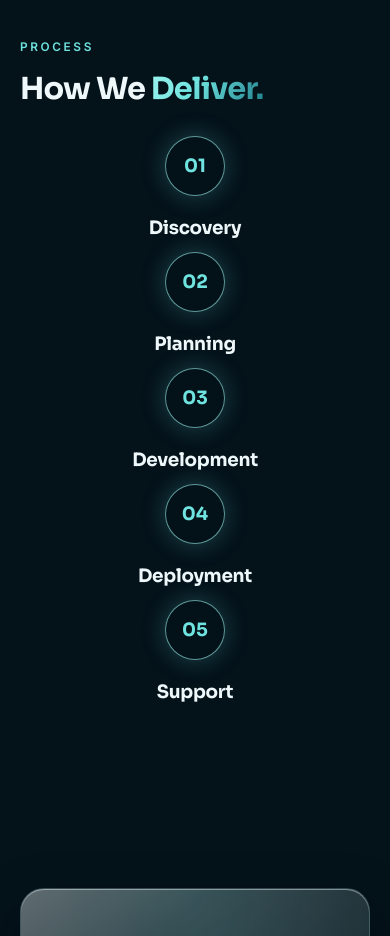
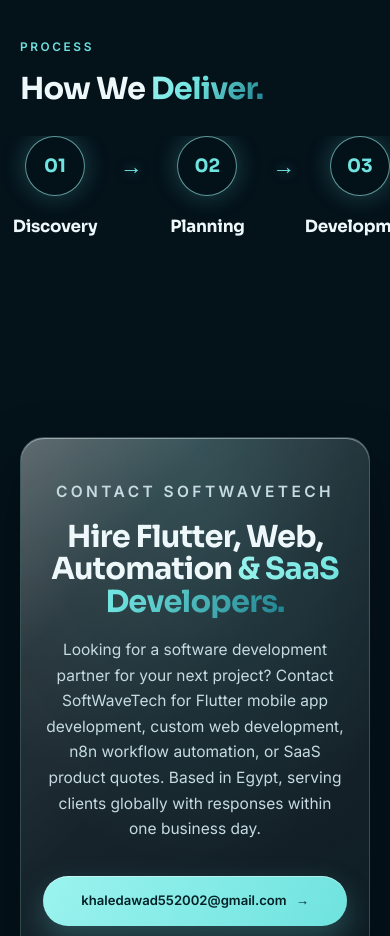
Before and after one commit to kelsaeed/SoftWave-Tech, a React (Vite) app: page / in a window 390 px wide. Shown: the part 6460-7396 px from the top of the page. Built offline with nearby package versions, Linux system fonts and the light colour scheme.

Commit message:
dknjvdfv

```diff
--- a/src/components/Work.jsx
+++ b/src/components/Work.jsx
@@ -1,3 +1,4 @@
+import { Fragment } from 'react'
 import Reveal from './Reveal.jsx'
 
 // Main phases of every project — titles only.
@@ -22,10 +23,15 @@
 
       <div className="timeline">
         {steps.map((s, i) => (
-          <Reveal key={s.no} className="step" delay={i * 110}>
-            <div className="step__no">{s.no}</div>
-            <h3>{s.title}</h3>
-          </Reveal>
+          <Fragment key={s.no}>
+            <Reveal className="step" delay={i * 110}>
+              <div className="step__no">{s.no}</div>
+              <h3>{s.title}</h3>
+            </Reveal>
+            {i < steps.length - 1 && (
+              <span className="step__arrow" aria-hidden="true">→</span>
+            )}
+          </Fragment>
         ))}
       </div>
     </section>
--- a/src/styles.css
+++ b/src/styles.css
@@ -1230,24 +1230,36 @@
 /* =========================================================
    Process — timeline
    ========================================================= */
+/* Process timeline — flex row with arrows between each step. The arrows
+   live in the DOM (inserted by Work.jsx) as siblings of .step, so the
+   flexbox handles spacing naturally and they reorder cleanly when wrapped
+   or scrolled on mobile. */
 .timeline {
   margin-top: clamp(30px, 3.8vw, 48px);
-  display: grid;
-  /* 5 main phases — wide horizontal flow */
-  grid-template-columns: repeat(5, 1fr);
-  gap: clamp(14px, 1.6vw, 22px);
+  display: flex;
+  align-items: flex-start;
+  justify-content: center;
+  gap: clamp(6px, 1vw, 14px);
   position: relative;
-}
-
+  flex-wrap: nowrap;
+}
+
+/* The old static connecting line is replaced by per-step arrow elements. */
 .timeline::before {
-  content: '';
-  position: absolute;
-  top: 30px;
-  left: 6%;
-  right: 6%;
-  height: 2px;
-  background: linear-gradient(90deg, transparent, var(--accent-deep), var(--accent), var(--accent-deep), transparent);
-  opacity: 0.45;
+  display: none;
+}
+
+.step__arrow {
+  flex: 0 0 auto;
+  /* match the number circle's height so the arrow vertically centers on
+     the circle's midline */
+  line-height: 60px;
+  font-size: 1.7rem;
+  font-weight: 300;
+  color: var(--accent);
+  text-shadow: 0 0 12px rgba(111, 227, 223, 0.55);
+  user-select: none;
+  align-self: flex-start;
 }
 
 .step {
@@ -1273,7 +1285,11 @@
 }
 
 .step {
+  flex: 1 1 0;
+  min-width: 0;
+  max-width: 160px;
   text-align: center;
+  position: relative;
 }
 
 .step__no {
@@ -1282,7 +1298,7 @@
 }
 
 .step h3 {
-  font-size: 1.15rem;
+  font-size: 1.05rem;
   margin: 0;
   letter-spacing: -0.015em;
 }
@@ -1464,12 +1480,34 @@
     z-index: 1;
   }
   .people,
-  .bento,
+  .bento {
+    grid-template-columns: 1fr;
+  }
+
+  /* Process timeline on mobile: stay horizontal, scroll-snap each step
+     into view as the user swipes. */
   .timeline {
-    grid-template-columns: 1fr;
-  }
-  .timeline::before {
-    display: none;
+    flex-wrap: nowrap;
+    justify-content: flex-start;
+    overflow-x: auto;
+    overflow-y: visible;
+    scroll-snap-type: x mandatory;
+    -webkit-overflow-scrolling: touch;
+    padding-bottom: 14px;
+    margin-left: calc(-1 * clamp(20px, 5vw, 56px));
+    margin-right: calc(-1 * clamp(20px, 5vw, 56px));
+    padding-left: clamp(20px, 5vw, 56px);
+    padding-right: clamp(20px, 5vw, 56px);
+    gap: 10px;
+  }
+  .step {
+    flex: 0 0 110px;
+    max-width: 110px;
+    scroll-snap-align: start;
+  }
+  .step__arrow {
+    flex: 0 0 auto;
+    font-size: 1.4rem;
   }
   .hero h1 {
     max-width: 100%;
```
